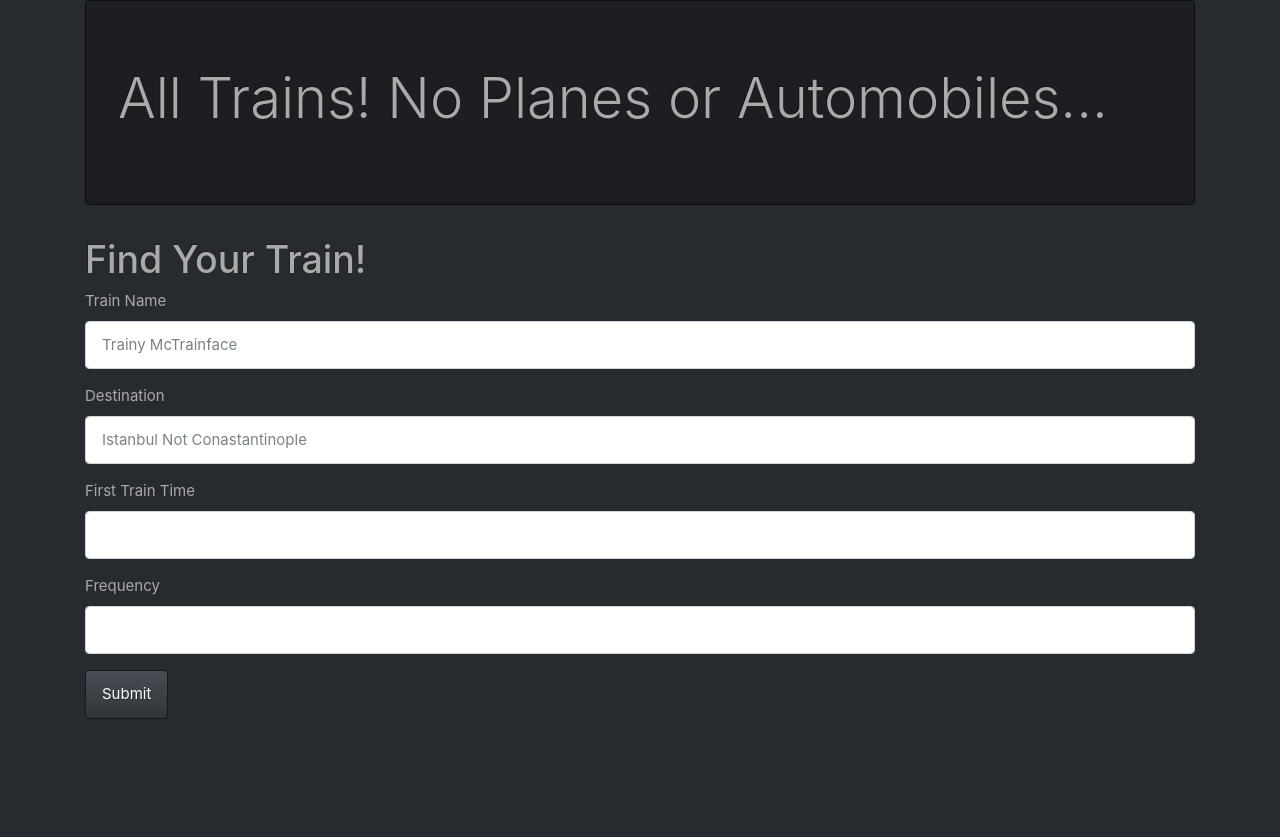
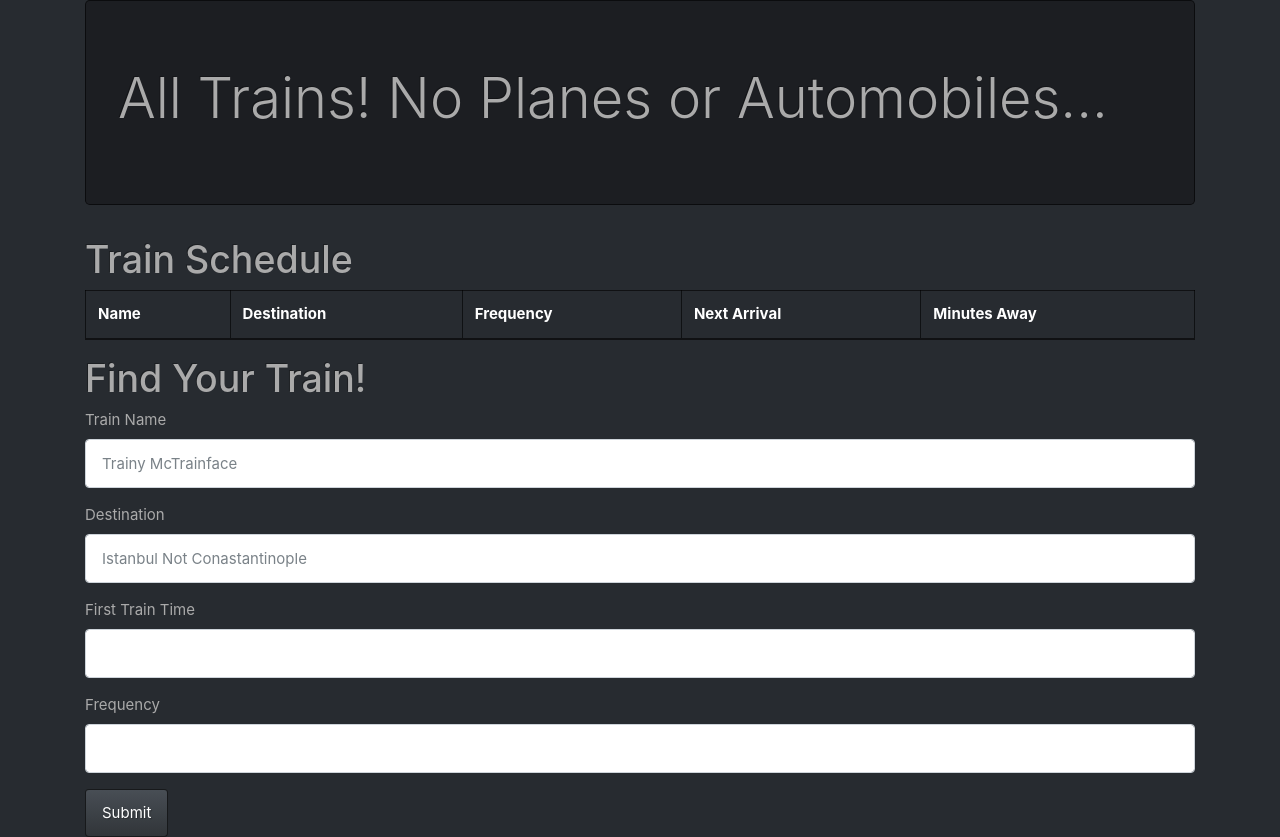
Before and after one commit to jfowler93/train-time, a plain HTML site: page index.html in a window 1280 px wide. Before the commit the page ends 800 px from the top, so only its background shows below. Drawn offline with nearby package versions, Linux system fonts and the light colour scheme; files that its build step writes are made by us from their sources.

Commit message:
completed html file with table for train info

```diff
--- a/index.html
+++ b/index.html
@@ -16,6 +16,7 @@
 </head>
 
 <!-- Title of page -->
+
 <body>
     <div class="container">
         <div class="jumbotron justify-content-center">
@@ -25,9 +26,24 @@
     </div>
 
     <!-- Insert table of trains here -->
+    <div class="container">
+        <h1>Train Schedule</h1>
+        <table class="table table-bordered table-dark table-striped">
+            <thead>
+                <tr>
+                    <th scope="col">Name</th>
+                    <th scope="col">Destination</th>
+                    <th scope="col">Frequency</th>
+                    <th scope="col">Next Arrival</th>
+                    <th scope="col">Minutes Away</th>
+                </tr>
+            </thead>
+            <tbody>
 
-
-<!-- Train info Form -->
+            </tbody>
+        </table>
+    </div>
+    <!-- Train info Form -->
     <div class="container" id="trainInfo">
         <h1>Find Your Train!</h1>
         <form>
```
